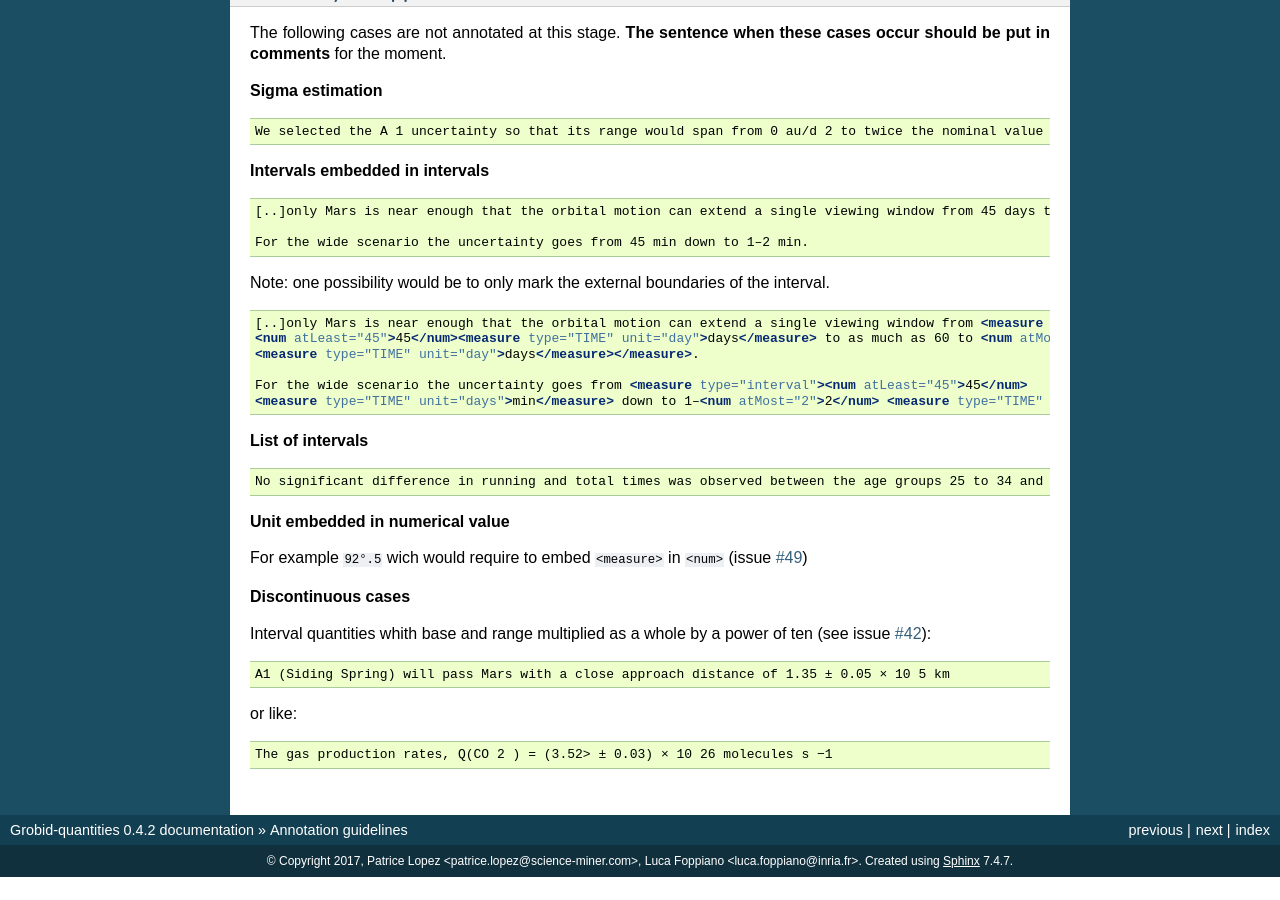
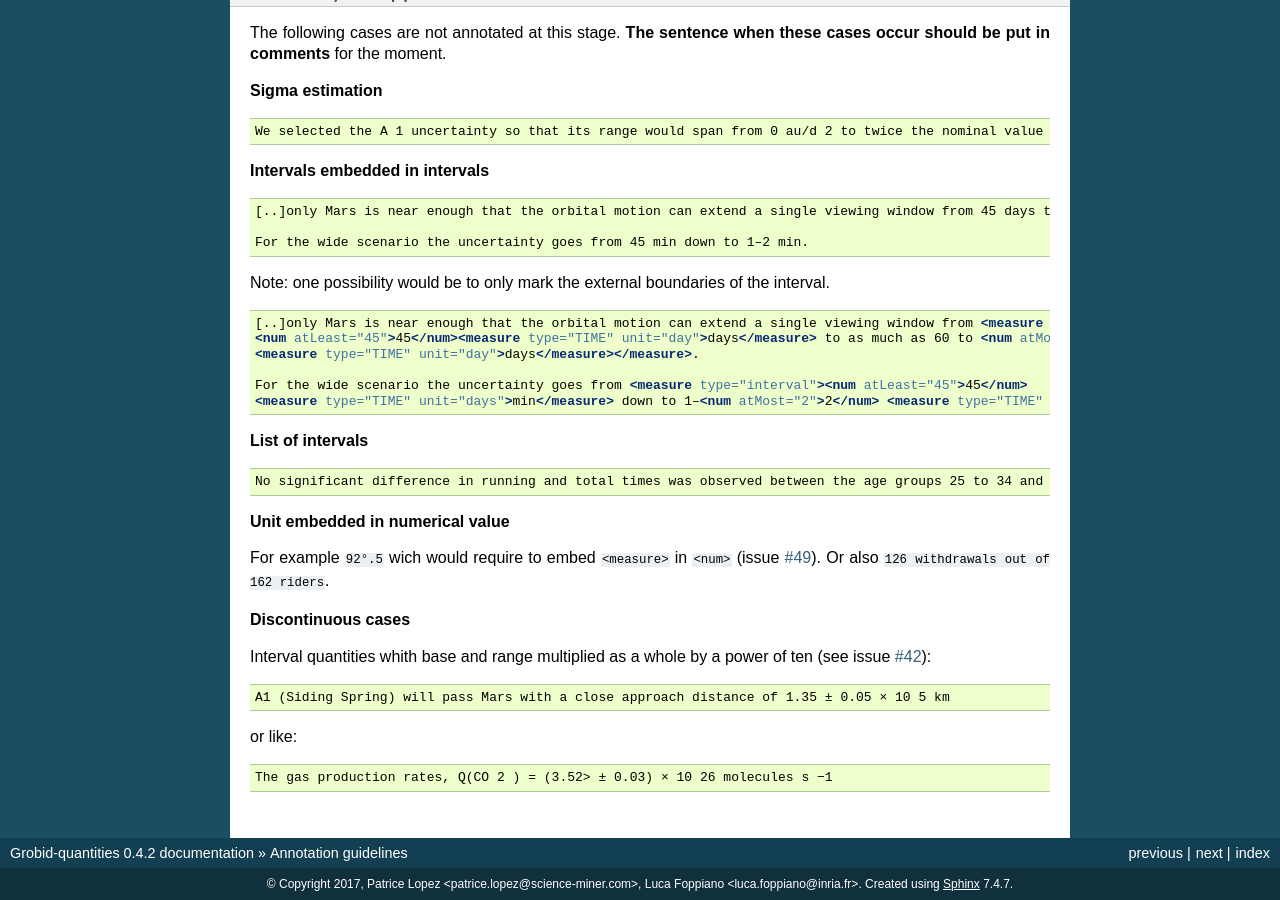
Before and after one commit to lfoppiano/grobid-quantities, a Sphinx documentation site: the page built from doc/guidelines.rst, in a window 1280 px wide and 900 px high, scrolled down 6540 px. Built offline with Sphinx 7.4.7, drawn with Linux system fonts in a browser that asks for light colours; before the commit the page ends 7417 px from its top, so only the background shows below that.

Commit message:
small addition to doc

```diff
--- a/doc/guidelines.rst
+++ b/doc/guidelines.rst
@@ -433,7 +433,7 @@ Note: one possibility would be to only mark the external boundaries of the inter
 
 **Unit embedded in numerical value**
 
-For example ``92°.5`` wich would require to embed ``<measure>`` in ``<num>`` (issue `#49 <https://github.com/kermitt2/grobid-quantities/issues/49>`_)
+For example ``92°.5`` wich would require to embed ``<measure>`` in ``<num>`` (issue `#49 <https://github.com/kermitt2/grobid-quantities/issues/49>`_). Or also ``126 withdrawals out of 162 riders``.
 
 **Discontinuous cases**
 
```
